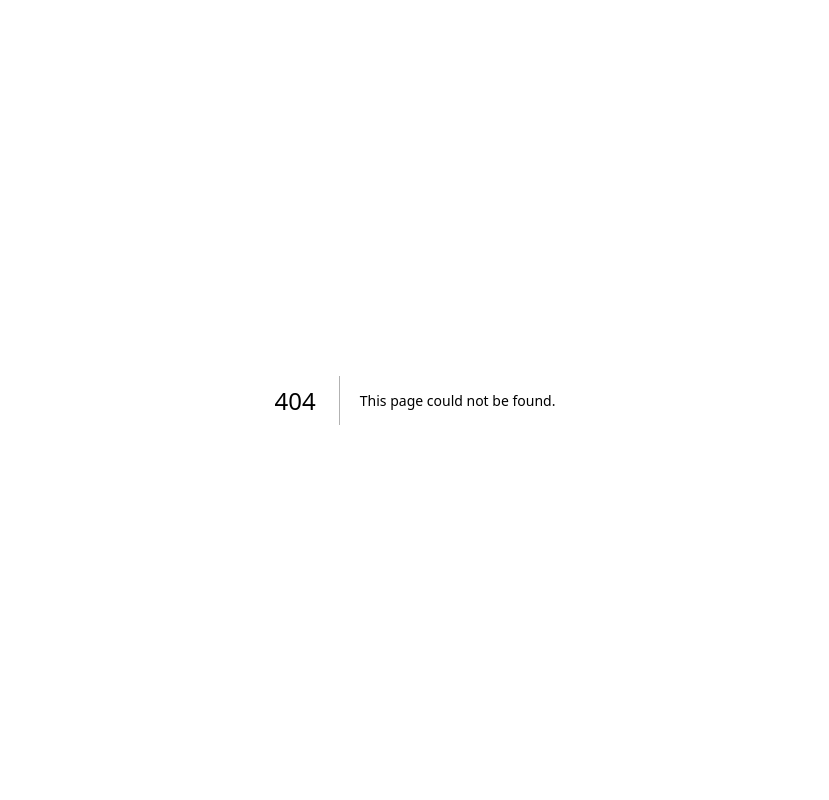
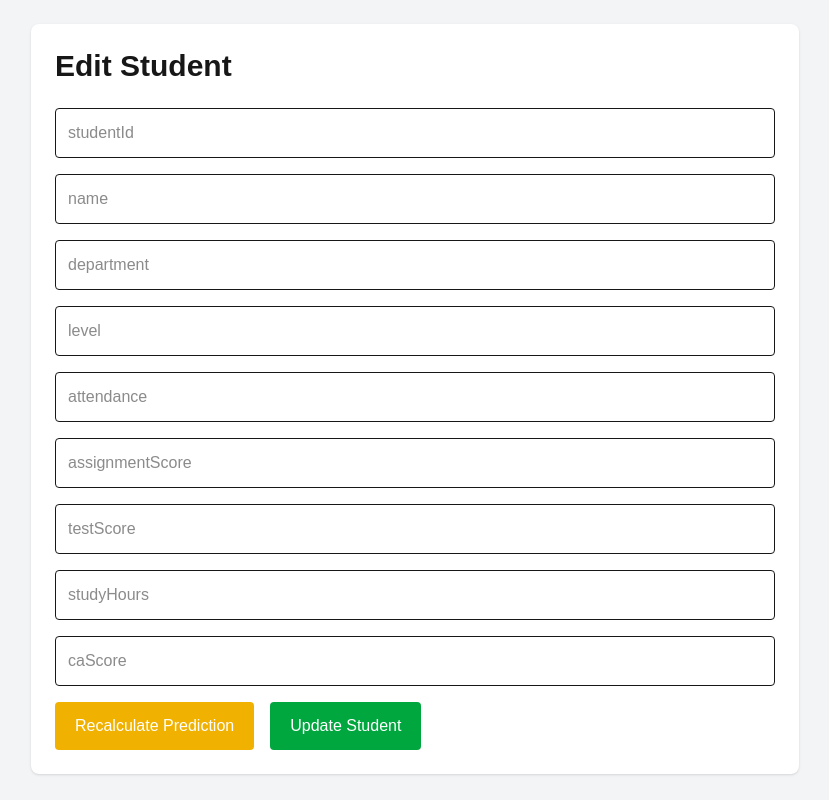
Before and after one commit to ibiloyeolusegun1/student-performance-prediction-system, a Next.js app in the folder frontend/: page /students/1/edit in a window 1280 px wide. Before the commit this address had no page. Shown: the whole page, without its empty margins (225-1054 px from the left). Built offline with nearby package versions, Linux system fonts and the light colour scheme; no server answers.

Commit message:
build student edit page

```diff
--- /dev/null
+++ b/frontend/src/app/students/[id]/edit/page.tsx
@@ -0,0 +1,257 @@
+"use client";
+
+import { useEffect, useState } from "react";
+import { useParams, useRouter } from "next/navigation";
+import api from "@/services/api";
+
+export default function EditStudentPage() {
+  const router = useRouter();
+  const params = useParams();
+
+  const [loading, setLoading] = useState(true);
+  const [saving, setSaving] = useState(false);
+
+  const [prediction, setPrediction] =
+    useState("");
+
+  const [formData, setFormData] = useState({
+    studentId: "",
+    name: "",
+    department: "",
+    level: "",
+    attendance: "",
+    assignmentScore: "",
+    testScore: "",
+    studyHours: "",
+    caScore: "",
+  });
+
+  async function fetchStudent() {
+    try {
+      const response = await api.get(
+        `/students/${params.id}`
+      );
+
+      const student = response.data.data;
+
+      setFormData({
+        studentId: student.studentId,
+        name: student.name,
+        department: student.department,
+        level: student.level,
+        attendance:
+          student.attendance.toString(),
+        assignmentScore:
+          student.assignmentScore.toString(),
+        testScore:
+          student.testScore.toString(),
+        studyHours:
+          student.studyHours.toString(),
+        caScore:
+          student.caScore.toString(),
+      });
+
+      setPrediction(
+        student.prediction || ""
+      );
+    } catch (error) {
+      console.error(error);
+      alert("Failed to load student");
+    } finally {
+      setLoading(false);
+    }
+  }
+
+  useEffect(() => {
+    fetchStudent();
+  }, []);
+
+  const handleChange = (
+    e: React.ChangeEvent<HTMLInputElement>
+  ) => {
+    setFormData({
+      ...formData,
+      [e.target.name]: e.target.value,
+    });
+  };
+
+  const handlePredict = async () => {
+    try {
+      const response = await api.post(
+        "/students/predict",
+        {
+          attendance: Number(
+            formData.attendance
+          ),
+          assignmentScore: Number(
+            formData.assignmentScore
+          ),
+          testScore: Number(
+            formData.testScore
+          ),
+          studyHours: Number(
+            formData.studyHours
+          ),
+          caScore: Number(
+            formData.caScore
+          ),
+        }
+      );
+
+      setPrediction(
+        response.data.prediction
+      );
+    } catch (error) {
+      console.error(error);
+      alert("Prediction failed");
+    }
+  };
+
+  const handleSubmit = async (
+    e: React.FormEvent
+  ) => {
+    e.preventDefault();
+
+    setSaving(true);
+
+    try {
+      let finalPrediction = prediction;
+
+      if (!finalPrediction) {
+        const predictionResponse =
+          await api.post(
+            "/students/predict",
+            {
+              attendance: Number(
+                formData.attendance
+              ),
+              assignmentScore: Number(
+                formData.assignmentScore
+              ),
+              testScore: Number(
+                formData.testScore
+              ),
+              studyHours: Number(
+                formData.studyHours
+              ),
+              caScore: Number(
+                formData.caScore
+              ),
+            }
+          );
+
+        finalPrediction =
+          predictionResponse.data.prediction;
+      }
+
+      await api.put(
+        `/students/${params.id}`,
+        {
+          ...formData,
+          attendance: Number(
+            formData.attendance
+          ),
+          assignmentScore: Number(
+            formData.assignmentScore
+          ),
+          testScore: Number(
+            formData.testScore
+          ),
+          studyHours: Number(
+            formData.studyHours
+          ),
+          caScore: Number(
+            formData.caScore
+          ),
+          prediction: finalPrediction,
+        }
+      );
+
+      alert(
+        "Student updated successfully"
+      );
+
+      router.push("/students");
+    } catch (error) {
+      console.error(error);
+      alert("Failed to update student");
+    } finally {
+      setSaving(false);
+    }
+  };
+
+  if (loading) {
+    return (
+      <div className="flex justify-center items-center h-screen">
+        Loading...
+      </div>
+    );
+  }
+
+  return (
+    <div className="min-h-screen bg-gray-100 p-6">
+      <div className="max-w-3xl mx-auto bg-white p-6 rounded-lg shadow">
+        <h1 className="text-3xl font-bold mb-6">
+          Edit Student
+        </h1>
+
+        <form
+          onSubmit={handleSubmit}
+          className="space-y-4"
+        >
+          {Object.entries(formData).map(
+            ([key, value]) => (
+              <input
+                key={key}
+                type={
+                  key.includes("Score") ||
+                  key === "attendance" ||
+                  key === "studyHours"
+                    ? "number"
+                    : "text"
+                }
+                name={key}
+                value={value}
+                onChange={handleChange}
+                placeholder={key}
+                className="w-full border p-3 rounded"
+              />
+            )
+          )}
+
+          {prediction && (
+            <div className="bg-blue-100 p-4 rounded">
+              <h3 className="font-bold">
+                Prediction:
+              </h3>
+
+              <p className="text-xl">
+                {prediction}
+              </p>
+            </div>
+          )}
+
+          <div className="flex gap-4">
+            <button
+              type="button"
+              onClick={handlePredict}
+              className="bg-yellow-500 text-white px-5 py-3 rounded"
+            >
+              Recalculate Prediction
+            </button>
+
+            <button
+              type="submit"
+              disabled={saving}
+              className="bg-green-600 text-white px-5 py-3 rounded"
+            >
+              {saving
+                ? "Updating..."
+                : "Update Student"}
+            </button>
+          </div>
+        </form>
+      </div>
+    </div>
+  );
+}
--- a/frontend/src/app/students/page.tsx
+++ b/frontend/src/app/students/page.tsx
@@ -147,7 +147,14 @@ export default function StudentsPage() {
                     >
                       View
                     </button>
-
+                    <button
+                      onClick={() =>
+                        router.push(`/students/${student._id}/edit`)
+                      }
+                      className="bg-yellow-500 text-white px-3 py-1 rounded"
+                    >
+                      Edit
+                    </button>
                     <button
                       onClick={() => deleteStudent(student._id)}
                       className="bg-red-600 text-white px-3 py-1 rounded"
```
